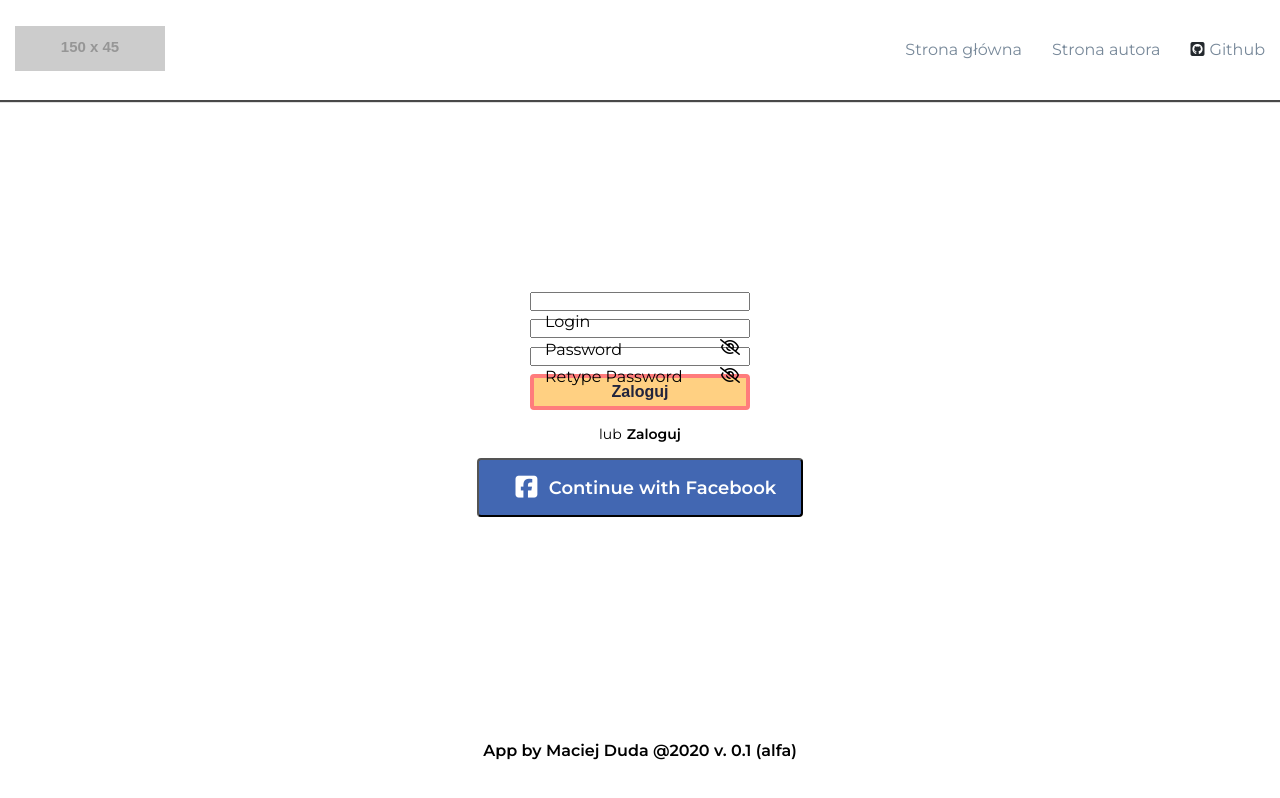
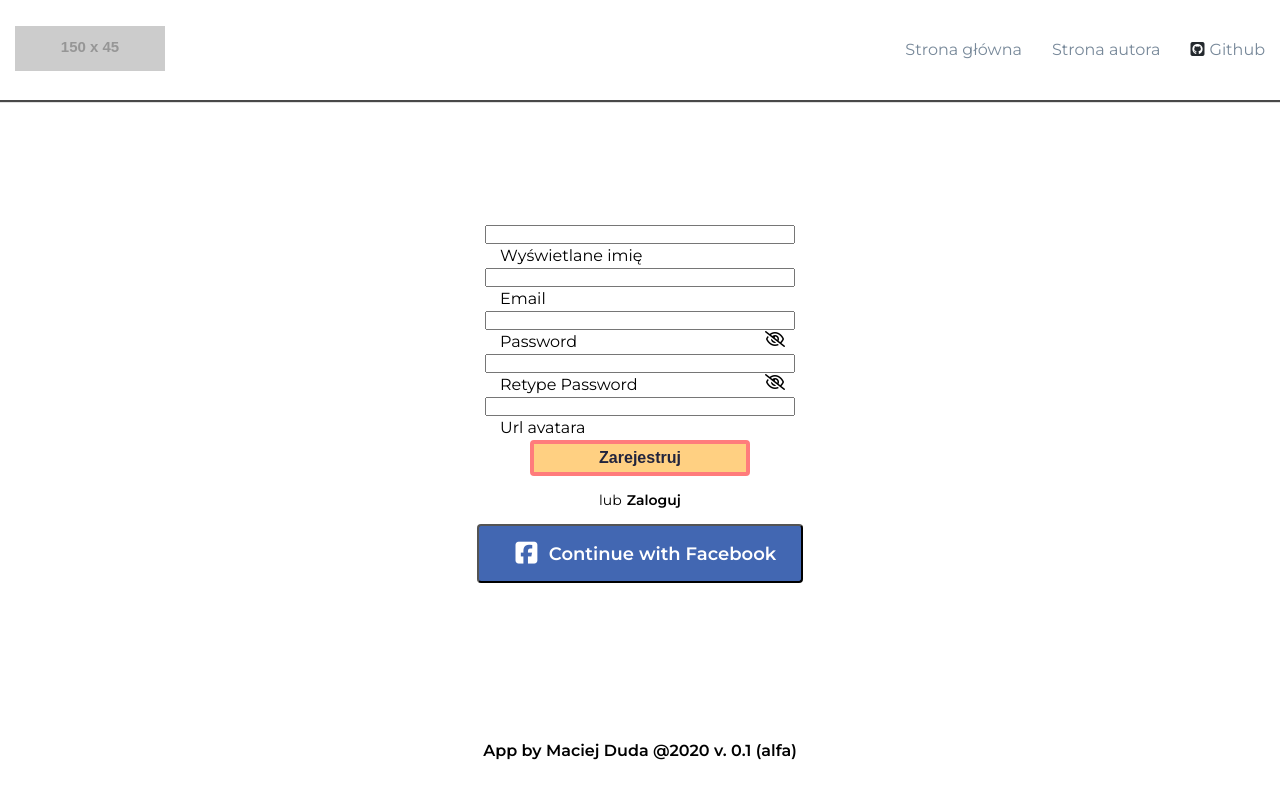
Before and after one commit to maciejduda1/InviteForm, a React (Create React App) app: page / in a window 1280 px wide. Both pictures are taken after a click on the element "Zarejestruj". Built offline with nearby package versions, Linux system fonts and the light colour scheme; no server answers.

Commit message:
login/register with validation ready

```diff
--- /dev/null
+++ b/src/views/LoginScreen/LoginUser/Login.schema.js
@@ -0,0 +1,8 @@
+import * as yup from 'yup';
+
+const Schema = yup.object().shape({
+    login: yup.string().email('Wpisany adres musi być emailem').required('To pole jest wymagane'),
+    password: yup.string().min(6, 'Minimalna długość hasła wynosi 6 znaków').required('To pole jest wymagane'),
+});
+
+export default Schema;
--- a/src/views/LoginScreen/LoginUser/LoginUser.js
+++ b/src/views/LoginScreen/LoginUser/LoginUser.js
@@ -3,6 +3,11 @@ import { Form, Field, Formik } from "formik";
 import Button from "../../../components/Button/Button";
 import Input from "../../../components/input/Input";
 import styles from './LoginUser.module.css';
+import Schema from "./Login.schema";
+
+import * as firebase from 'firebase/app';
+import "firebase/auth";
+import 'firebase/firestore';
 
 const initialValues = {
 	password: '',
@@ -13,10 +18,18 @@ const LoginUser = () => {
 
 	const [showPassword, toggleShowPassword] = React.useState();
 
+	function login(values, actions) {
+		const { login, password } = values
+
+		firebase.auth().signInWithEmailAndPassword(login, password)
+			.catch(error => actions.setSubmiting(false))
+	}
+
 	return (
 		<Formik
-			onSubmit={(values, actions) => LoginUser(values, actions)}
+			onSubmit={(values, actions) => login(values, actions)}
 			initialValues={initialValues}
+			validationSchema={Schema}
 		>
 			{({
 				values,
@@ -29,7 +42,14 @@ const LoginUser = () => {
 				/* and other goodies */
 			}) => (
 					<Form>
-						<Field simple type='text' name='login' label='Login' component={Input} />
+						<div className={styles.iContainer}>
+							<Field simple type='text' name='login' label='Email' component={Input} />
+							{errors.login && touched.login &&
+								<div className={styles.errorContainer}>
+									{errors.login}
+								</div>
+							}
+						</div>
 						<div className={styles.iContainer}>
 							<Field
 								autoComplete="off"
@@ -43,6 +63,11 @@ const LoginUser = () => {
 								<i onClick={() => toggleShowPassword(!showPassword)} className={`far fa-eye ${styles.icon}`}></i> :
 								<i onClick={() => toggleShowPassword(!showPassword)} className={`far fa-eye-slash ${styles.icon}`}></i>
 							}
+							{errors.password && touched.password &&
+								<div className={styles.errorContainer}>
+									{errors.password}
+								</div>
+							}
 						</div>
 						<Button type='submit' value='Zaloguj' size='big' />
 					</Form>
--- a/src/views/LoginScreen/LoginUser/LoginUser.module.css
+++ b/src/views/LoginScreen/LoginUser/LoginUser.module.css
@@ -1,5 +1,13 @@
 .iContainer {
     position: relative;
+    margin-bottom: 2.4rem;
+    min-width: 310px;
+}
+
+@media screen and (max-width: 500px) {
+    .iContainer {
+        min-width: unset;
+    }
 }
 
 .icon {
@@ -9,3 +17,10 @@
     right: 10px;
     z-index: 3;
 }
+
+.errorContainer {
+    font-size:  1.4rem;
+    position: absolute;
+    bottom: -1.8rem;
+    color: red;
+}
--- /dev/null
+++ b/src/views/LoginScreen/RegisterUser/Register.schema.js
@@ -0,0 +1,11 @@
+import * as yup from 'yup';
+
+const Schema = yup.object().shape({
+    name: yup.string().required('To pole jest wymagane'),
+    login: yup.string().email('Wpisany adres musi być emailem').required('To pole jest wymagane'),
+    password: yup.string().min(6, 'Minimalna długość hasła wynosi 6 znaków').required('To pole jest wymagane'),
+    confirmPassword: yup.string().min(6, 'Minimalna długość hasła wynosi 6 znaków').oneOf([yup.ref('password'), null], 'Hasła nie są zgodne').required('To pole jest wymagane'),
+    url: yup.string().url('Podaj prawidłowy url').notRequired()
+})
+
+export default Schema;
--- a/src/views/LoginScreen/RegisterUser/RegisterUser.js
+++ b/src/views/LoginScreen/RegisterUser/RegisterUser.js
@@ -4,10 +4,17 @@ import Button from "../../../components/Button/Button";
 import Input from "../../../components/input/Input";
 import styles from '../LoginUser/LoginUser.module.css';
 
+import * as firebase from 'firebase/app';
+import "firebase/auth";
+import 'firebase/firestore';
+import Schema from "./Register.schema";
+
 const initialValues = {
     confirmPassword: '',
     password: '',
-    login: ''
+    login: '',
+    url: '',
+    name: '',
 }
 
 const RegisterUser = () => {
@@ -15,13 +22,25 @@ const RegisterUser = () => {
     const [showPassword, toggleShowPassword] = React.useState();
 
     function register(values, actions) {
-        console.log(values)
+        const { login, password, name, url } = values
+        firebase.auth().createUserWithEmailAndPassword(login, password)
+            .then(res => {
+                const user = firebase.auth().currentUser
+                user.updateProfile({
+                    photoURL: url,
+                    displayName: name
+                })
+                    .then((res) => actions.setSubmiting(false))
+                    .catch((error) => actions.setSubmiting(false))
+            })
+            .catch(error => console.log(error))
     }
 
     return (
         <Formik
             onSubmit={(values, actions) => register(values, actions)}
             initialValues={initialValues}
+            validationSchema={Schema}
         >
             {({
                 values,
@@ -31,10 +50,26 @@ const RegisterUser = () => {
                 handleBlur,
                 handleSubmit,
                 isSubmitting,
+                isValid,
                 /* and other goodies */
             }) => (
                     <Form>
-                        <Field simple type='text' name='login' label='Login' component={Input} />
+                        <div className={styles.iContainer}>
+                            <Field simple type='text' name='name' label='Wyświetlane imię' component={Input} />
+                            {errors.name && touched.name &&
+                                <div className={styles.errorContainer}>
+                                    {errors.name}
+                                </div>
+                            }
+                        </div>
+                        <div className={styles.iContainer}>
+                            <Field simple type='text' name='login' label='Email' component={Input} />
+                            {errors.login && touched.login &&
+                                <div className={styles.errorContainer}>
+                                    {errors.login}
+                                </div>
+                            }
+                        </div>
                         <div className={styles.iContainer}>
                             <Field
                                 autoComplete="off"
@@ -47,6 +82,11 @@ const RegisterUser = () => {
                             {showPassword ?
                                 <i onClick={() => toggleShowPassword(!showPassword)} className={`far fa-eye ${styles.icon}`}></i> :
                                 <i onClick={() => toggleShowPassword(!showPassword)} className={`far fa-eye-slash ${styles.icon}`}></i>
+                            }
+                            {errors.password && touched.password &&
+                                <div className={styles.errorContainer}>
+                                    {errors.password}
+                                </div>
                             }
                         </div>
                         <div className={styles.iContainer}>
@@ -62,8 +102,28 @@ const RegisterUser = () => {
                                 <i onClick={() => toggleShowPassword(!showPassword)} className={`far fa-eye ${styles.icon}`}></i> :
                                 <i onClick={() => toggleShowPassword(!showPassword)} className={`far fa-eye-slash ${styles.icon}`}></i>
                             }
+                            {errors.confirmPassword && touched.confirmPassword &&
+                                <div className={styles.errorContainer}>
+                                    {errors.confirmPassword}
+                                </div>
+                            }
                         </div>
-                        <Button type='submit' value='Zaloguj' size='big' />
+                        <div className={styles.iContainer}>
+                            <Field
+                                autoComplete="off"
+                                simple
+                                type={'url'}
+                                name='url'
+                                label='Url avatara'
+                                component={Input}
+                            />
+                            {errors.url && touched.url &&
+                                <div className={styles.errorContainer}>
+                                    {errors.url}
+                                </div>
+                            }
+                        </div>
+                        <Button disabled={isSubmitting || !isValid} type='submit' value='Zarejestruj' size='big' />
                     </Form>
                 )}
         </Formik>
--- a/src/views/MyForms/MyForms.js
+++ b/src/views/MyForms/MyForms.js
@@ -11,6 +11,7 @@ const MyForms = ({ user, history }) => {
     const [userForms, setForms] = React.useState([])
 
     React.useEffect(() => {
+        if (user) {
             const db = firebase.firestore();
             const dbRef = db.collection(user.uid);
             dbRef.get()
@@ -26,7 +27,8 @@ const MyForms = ({ user, history }) => {
                 .catch(
                     error => console.log('error: ', error)
                 )
-    }, [user.uid])
+        }
+    }, [user])
 
     function prepareDate(dateMS) {
         const months = ['styczeń', 'luty', 'marzec', 'kwiecień', 'maj', 'czerwiec', 'lipiec', 'sierpień', 'wrzesień', 'październik', 'listopad', 'grudzień'];
@@ -53,6 +55,6 @@ MyForms.propTypes = {
         photo: PropTypes.string,
         uid: PropTypes.string,
         email: PropTypes.string,
-    }).isRequired
+    })
 };
 export default withRouter(MyForms);
```
Lines whose indentation alone changed are shown as unchanged.
